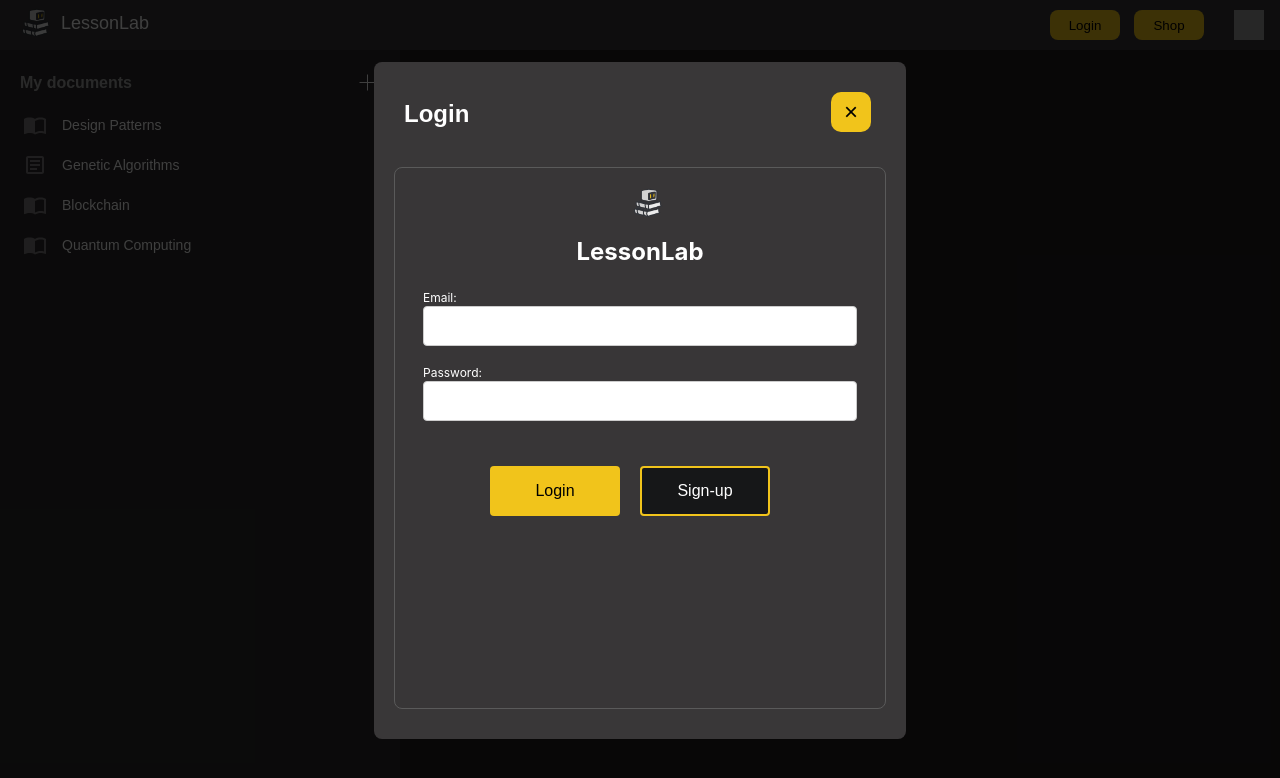
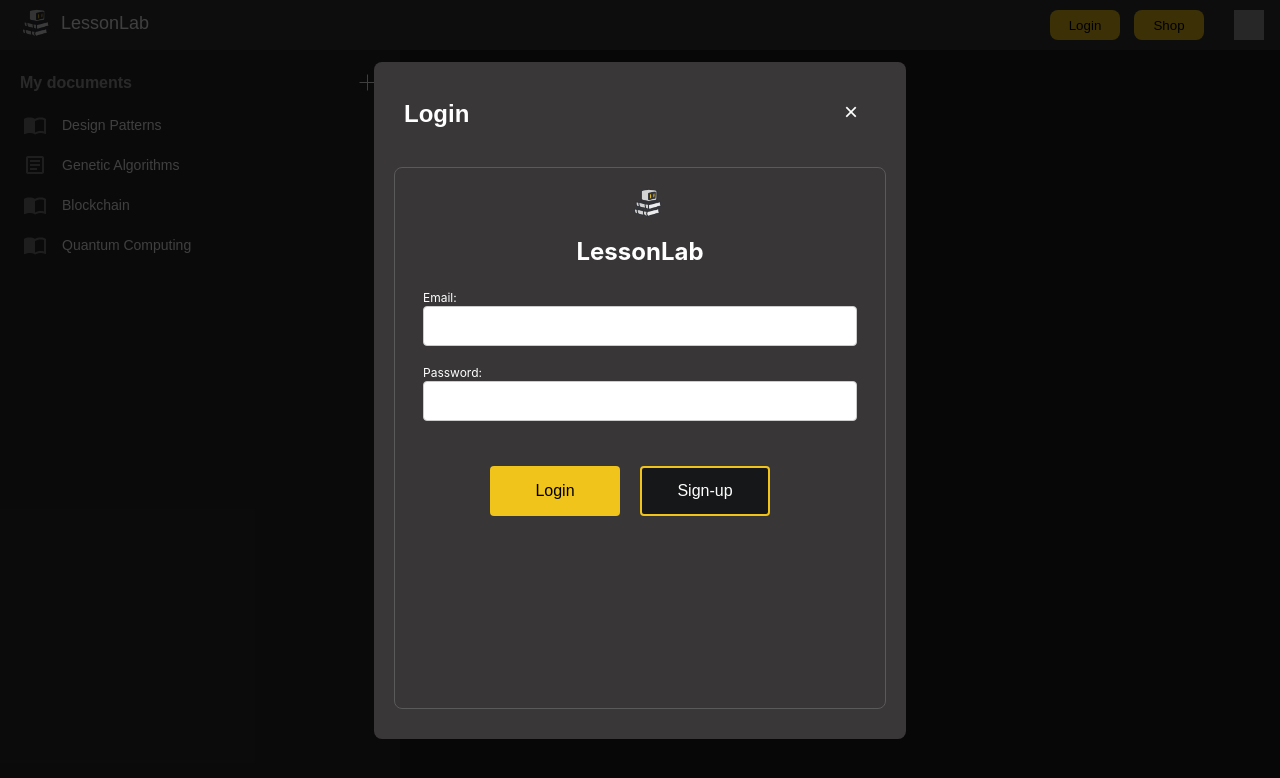
Before and after one commit to EdCamarillo/LessonLab-Frontend, a React (Create React App) app: page / in a window 1280 px wide. Shown: the top 778 px of the page. Built offline with nearby package versions, Linux system fonts and the light colour scheme; grey boxes are pictures that could not be loaded.

Commit message:
Change close button

```diff
--- a/src/styles/overlay.css
+++ b/src/styles/overlay.css
@@ -53,6 +53,10 @@
     font-size: 24px;
     cursor: pointer;
     margin-bottom: 20px;
+    border: none;
+    background: none;
+    border-radius: 100px;
+    color: white;
 }
 
 .overlay_close:hover{
```
